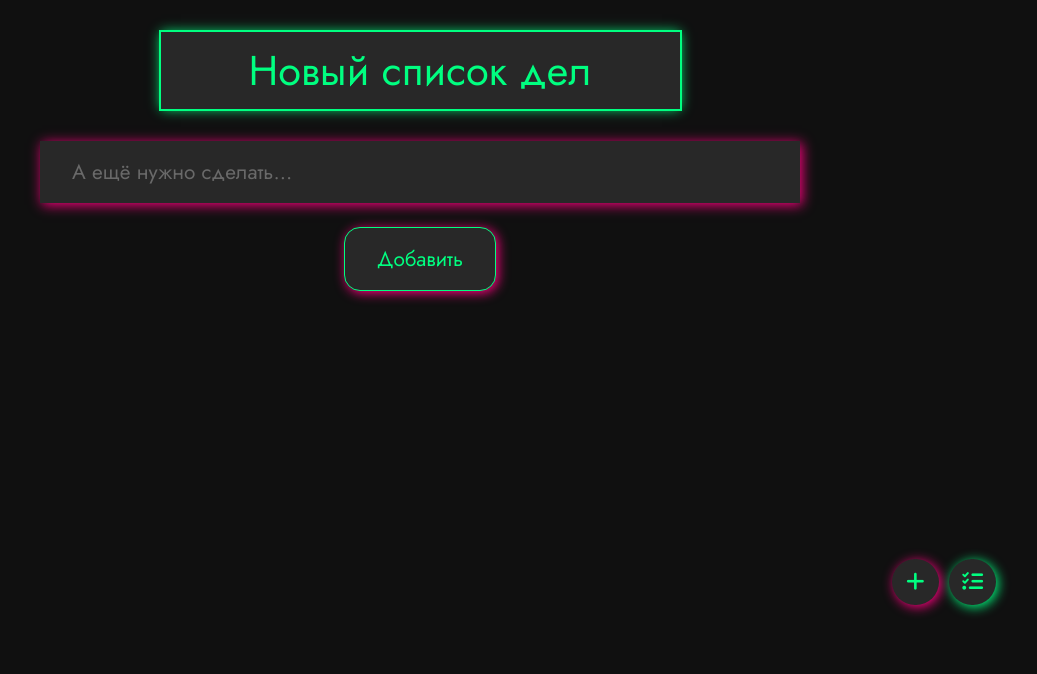
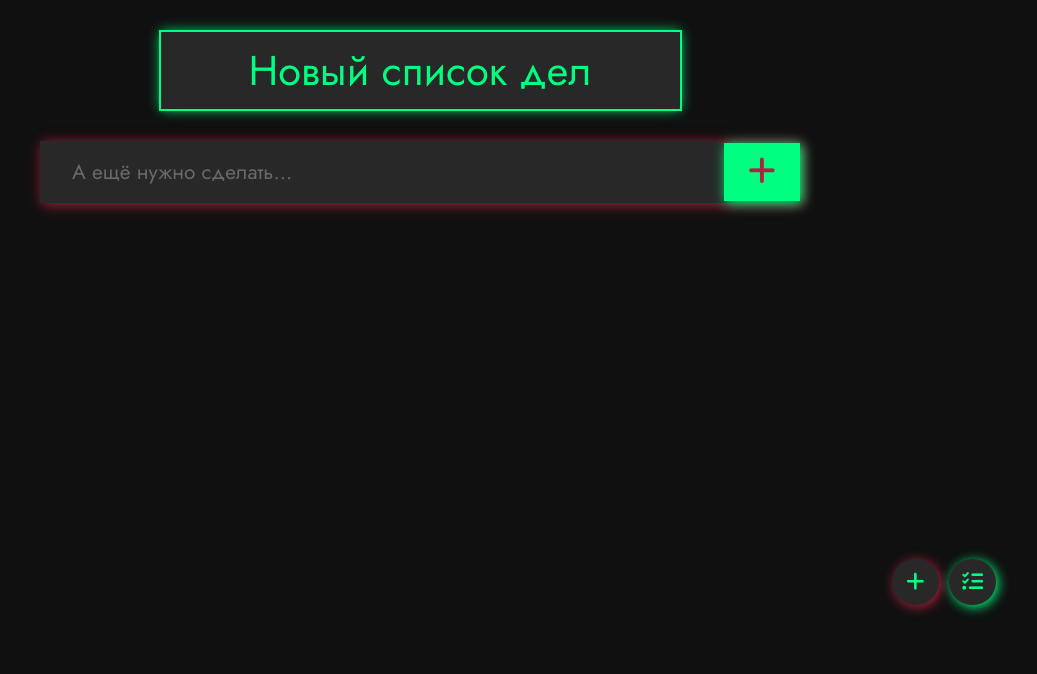
Before and after one commit to hungrysamurai/todolist, a plain HTML site: page todolist.html in a window 1280 px wide. Shown: the part 126-800 px from the top of the page, without its empty margins (220-1257 px from the left). Drawn offline with nearby package versions, Linux system fonts and the light colour scheme.

Commit message:
add button refinement

```diff
--- a/todolist.html
+++ b/todolist.html
@@ -1,16 +1,13 @@
 <!DOCTYPE html>
 <html lang="en">
+
 <head>
   <meta charset="UTF-8" />
   <meta http-equiv="X-UA-Compatible" content="IE=edge" />
   <meta name="viewport" content="width=device-width, initial-scale=1.0" />
-    <link
-      rel="stylesheet"
-      href="https://cdnjs.cloudflare.com/ajax/libs/font-awesome/6.2.1/css/all.min.css"
+  <link rel="stylesheet" href="https://cdnjs.cloudflare.com/ajax/libs/font-awesome/6.2.1/css/all.min.css"
     integrity="sha512-MV7K8+y+gLIBoVD59lQIYicR65iaqukzvf/nwasF0nqhPay5w/9lJmVM2hMDcnK1OnMGCdVK+iQrJ7lzPJQd1w=="
-      crossorigin="anonymous"
-      referrerpolicy="no-referrer"
-    />
+    crossorigin="anonymous" referrerpolicy="no-referrer" />
   <link rel="stylesheet" href="./todolist/style.css" />
   <title>ToDoList</title>
 </head>
@@ -22,14 +19,10 @@
       <h2 class="list-heading" contenteditable>Some List</h2>
     </div>
     <form id="form" class="form">
-        <input
-          type="text"
-          class="input"
-          id="input"
-          placeholder="А ещё нужно сделать..."
-          autocomplete="off"
-        />
-        <button type="submit">Добавить</button>
+      <input type="text" class="input" id="input" placeholder="А ещё нужно сделать..." autocomplete="off" />
+      <button type="submit">
+        <i class="fas fa-solid fa-plus"></i>
+      </button>
     </form>
 
     <!-- ToDos List -->
@@ -53,12 +46,10 @@
     </button>
   </div>
 
-    <script
-      src="https://cdnjs.cloudflare.com/ajax/libs/Sortable/1.15.0/Sortable.min.js"
+  <script src="https://cdnjs.cloudflare.com/ajax/libs/Sortable/1.15.0/Sortable.min.js"
     integrity="sha512-Eezs+g9Lq4TCCq0wae01s9PuNWzHYoCMkE97e2qdkYthpI0pzC3UGB03lgEHn2XM85hDOUF6qgqqszs+iXU4UA=="
-      crossorigin="anonymous"
-      referrerpolicy="no-referrer"
-    ></script>
+    crossorigin="anonymous" referrerpolicy="no-referrer"></script>
   <script type="module" src="./todolist/script.js"></script>
 </body>
+
 </html>
--- a/todolist/style.css
+++ b/todolist/style.css
@@ -6,7 +6,7 @@
   --color-dark: rgb(16, 16, 16);
   --color-dark2: rgb(40, 40, 40);
   --color-light: rgb(0, 255, 128);
-  --color-red: rgb(255, 0, 128);
+  --color-red: rgb(177, 34, 65);
   --transition: 0.33s cubic-bezier(0.25, 0.25, 0, 1);
 }
 
@@ -88,6 +88,7 @@ body {
 
 /* New todo input */
 .form {
+  position: relative;
   width: 800px;
   max-width: 95%;
   display: flex;
@@ -96,25 +97,34 @@ body {
 }
 
 .form button {
-  margin: 1.5rem 0 0.5rem 0;
-  padding: 1rem 2rem;
-  font-size: calc(var(--index) * 1);
+  position: absolute;
+  right: 0;
+  top: 2.5%;
+  bottom: 2.5%;
+  width: 10%;
+  height: 95%;
+  border: none;
+  z-index: 0;
+  /* margin: 1.5rem 0 0.5rem 0; */
+  /* padding: 1rem; */
+  font-size: calc(var(--index) * 1.5);
   font-family: inherit;
-  color: var(--color-light);
-  background-color: var(--color-dark2);
-  box-shadow: 2px 2px 12px var(--color-red);
-  border: 1px solid var(--color-light);
-  border-radius: 1rem;
+  color: var(--color-red);
+  background-color: var(--color-light);
+  box-shadow: 2px 2px 12px var(--color-light);
+  /* border: 1px solid var(--color-light); */
+  border-radius: 0;
   cursor: pointer;
-  transition: transform var(--transition), color var(--transition);
+  transition: transform var(--transition), color var(--transition), background-color var(--transition);
 }
 
 .form button:hover {
-  color: var(--color-red);
+  color: var(--color-light);
+  background-color: var(--color-red)
 }
 
 .form button:active {
-  transform: translateY(0.2rem);
+  transform: scale(0.9);
 }
 
 .form .input {
@@ -327,9 +337,9 @@ body.no-scroll {
   }
 
   .form button {
-    padding: 0.5rem 1rem;
-    font-size: calc(var(--index) * 1.5);
-    border: 2px solid var(--color-light);
+    /* padding: 0.5rem 1rem; */
+    font-size: calc(var(--index) * 2);
+    width: 20%;
   }
 
   .todo .check-button,
@@ -344,6 +354,7 @@ body.no-scroll {
   .todo {
     font-size: calc(var(--index) * 1.5);
   }
+
   .all-lists-container {
     width: 66%;
   }
```
Lines whose indentation alone changed are shown as unchanged.
